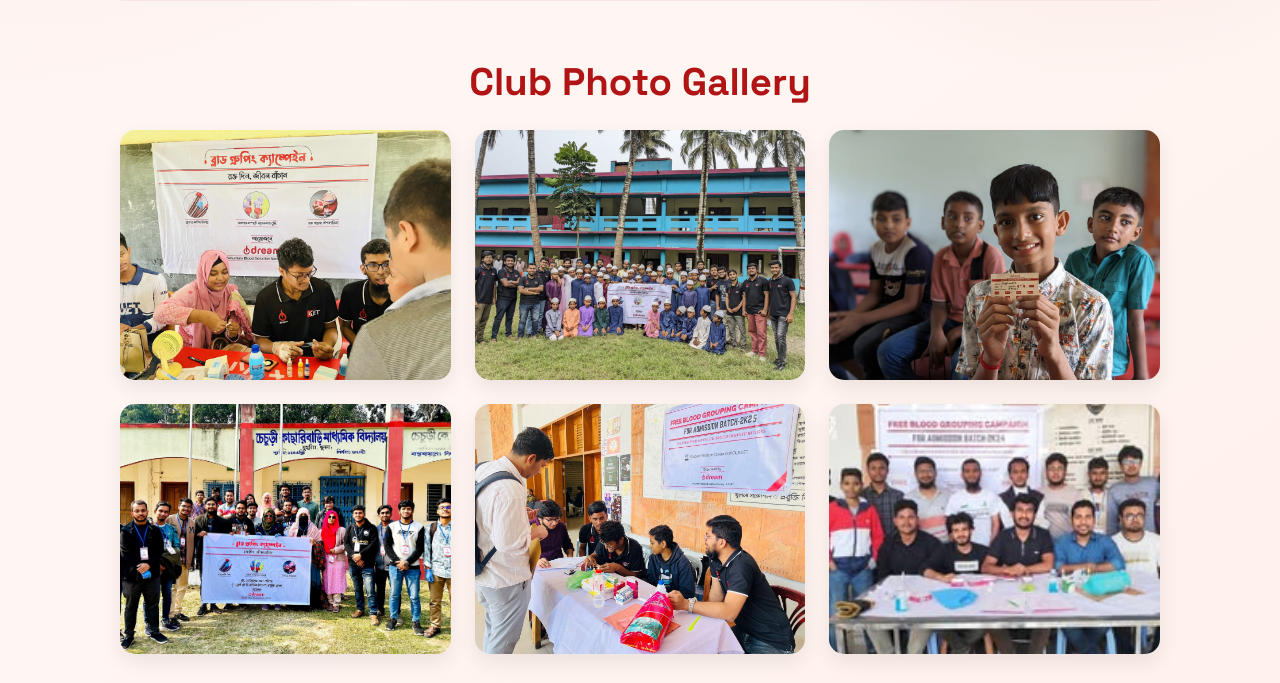
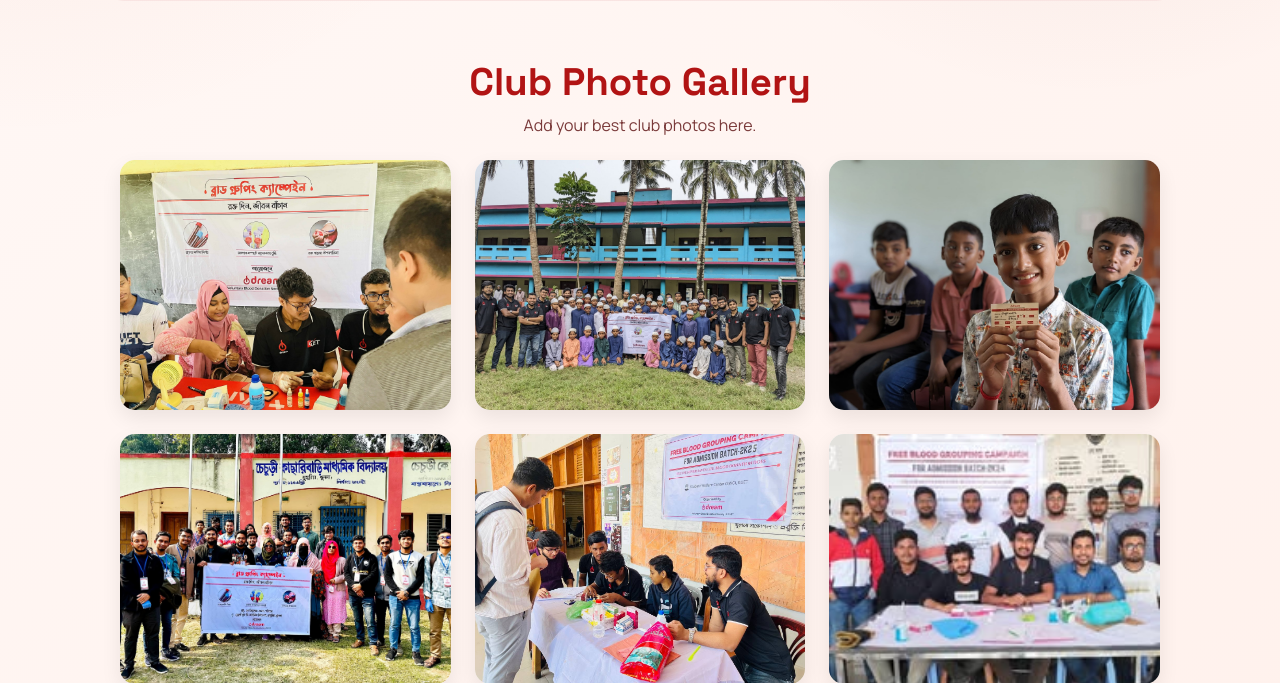
Before and after one commit to Tamal-Ghosh/DREAM-CLUB-WEBSITE, a PHP site: page /home.php in a window 1280 px wide. Shown: the part 495-1178 px from the top of the page. Run offline with PHP 8.4, Linux system fonts and the light colour scheme.

Commit message:
Some home page button logic fixed

```diff
--- a/src/frontend/home.php
+++ b/src/frontend/home.php
@@ -1,4 +1,8 @@
 <?php
+require_once __DIR__ . '/../backend/session.php';
+$isLoggedIn = isLoggedIn() ? 'true' : 'false';
+$userRole = isset($_SESSION['role']) ? $_SESSION['role'] : '';
+
 $pageTitle = 'Dream';
 $bodyPage = 'home';
 $headLinks = ['css/home.css'];
@@ -9,14 +13,15 @@ ob_start();
       <h1>Donate Blood, Save Lives</h1>
       <p>Your small help can save someone's life</p>
       <div class="buttons">
-        <a class="btn" href="/project_club/src/frontend/register.php">Become Donor</a>
-        <a class="btn outline" href="/project_club/src/frontend/request.php">Request Blood</a>
+        <a id="becomeDonorBtn" class="btn" href="/project_club/src/frontend/register.php">Become Donor</a>
+        <a id="requestBloodBtn" class="btn outline" href="/project_club/src/frontend/request.php">Request Blood</a>
       </div>
     </section>
 
     <section class="gallery" aria-label="Club photo gallery">
       <div class="gallery-header">
         <h2>Club Photo Gallery</h2>
+        <p>Add your best club photos here.</p>
       </div>
 
       <div class="gallery-grid">
@@ -28,6 +33,30 @@ ob_start();
         <div class="gallery-item"><img src="../assets/img6.jpg" alt="Photo 6"></div>
       </div>
     </section>
+
+    <script>
+      (function () {
+        const loggedIn = <?= $isLoggedIn ?>;
+        const userRole = '<?= htmlspecialchars($userRole, ENT_QUOTES) ?>';
+
+        // Become Donor button logic
+        document.getElementById('becomeDonorBtn')?.addEventListener('click', function (e) {
+          if (loggedIn) {
+            e.preventDefault();
+            alert('You are already signed in.');
+          }
+        });
+
+        // Request Blood button logic: Go to request page only if logged in as patient
+        document.getElementById('requestBloodBtn')?.addEventListener('click', function (e) {
+          const isAllowed = loggedIn && userRole === 'patient';
+          if (!isAllowed) {
+            e.preventDefault();
+            window.location.href = '/project_club/src/frontend/login.php';
+          }
+        });
+      })();
+    </script>
 <?php
 $content = ob_get_clean();
 require __DIR__ . '/before_login_master.php';
```
